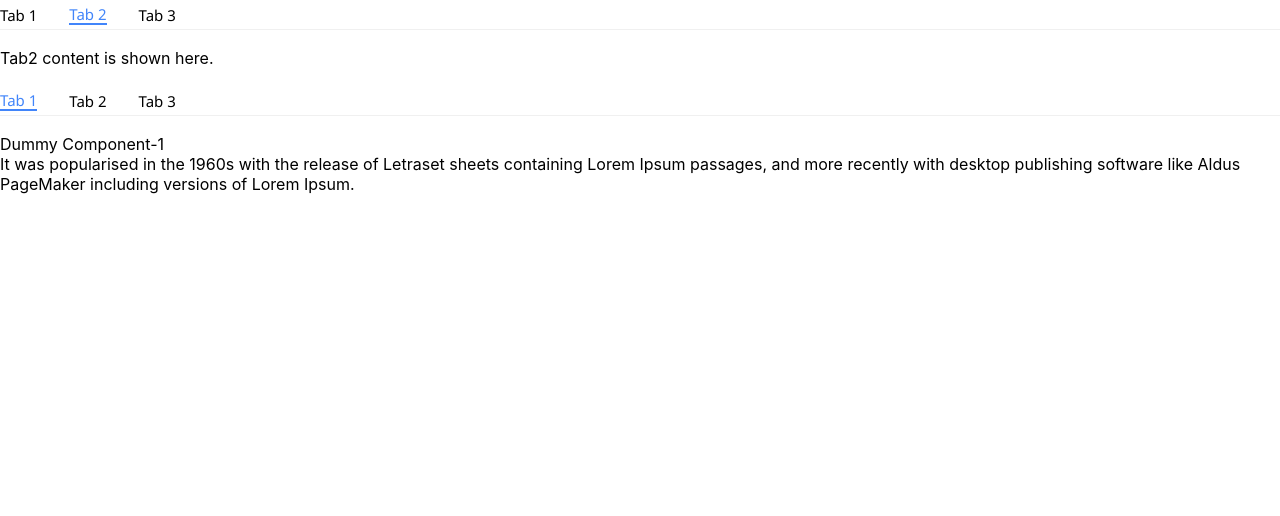
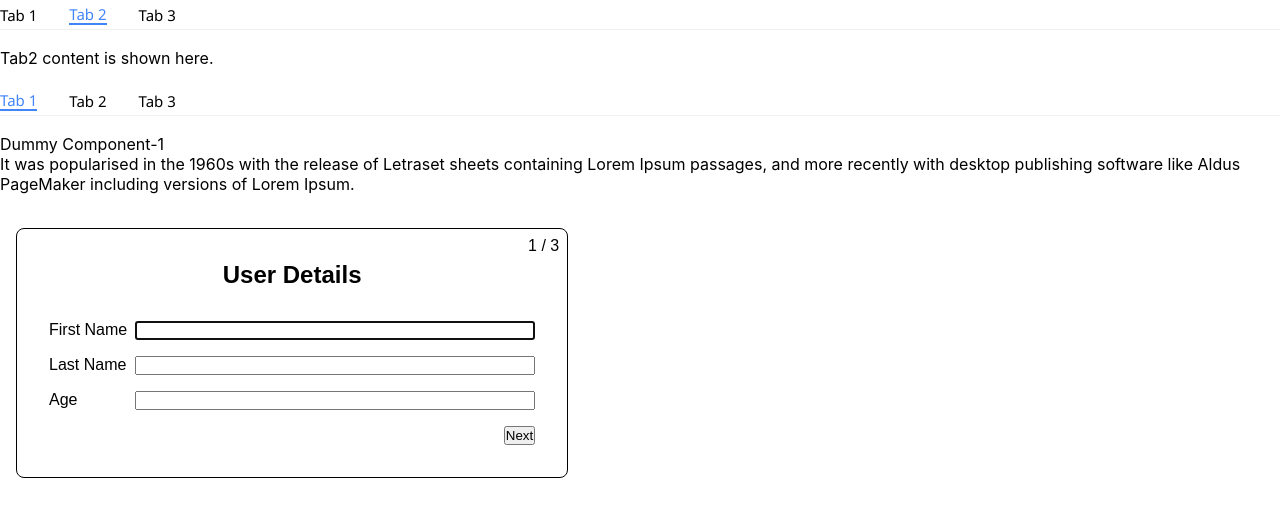
Before and after one commit to vikrantaroraa/canary-design, a React (Vite) app: page / in a window 1280 px wide. Shown: the top 516 px of the page. Built offline with nearby package versions, Linux system fonts and the light colour scheme.

Commit message:
feat: created multi step form

```diff
--- a/src/App.tsx
+++ b/src/App.tsx
@@ -1,12 +1,14 @@
 import ExampleTabs from "src/components/example-components/TabsTypeAExample";
 import "./App.css";
 import { ExampleTabsTypeB } from "src/components/example-components/TabsTypeBExample";
+import MultiStepForm from "src/components/MultiStepForm";
 
 function App() {
   return (
     <>
       <ExampleTabs />
       <ExampleTabsTypeB />
+      <MultiStepForm />
     </>
   );
 }
--- /dev/null
+++ b/src/components/MultiStepForm/Forms/AccountForm.tsx
@@ -0,0 +1,35 @@
+import React from "react";
+import FormWrapper from "src/components/MultiStepForm/Forms/FormWrapper";
+
+type AccountData = {
+  email: string;
+  password: string;
+};
+
+type AccountFormProps = AccountData & {
+  updateFields: (fields: Partial<AccountData>) => void;
+};
+
+function AccountForm({ email, password, updateFields }: AccountFormProps) {
+  return (
+    <FormWrapper title="Account Details">
+      <label>Email</label>
+      <input
+        autoFocus
+        required
+        type="email"
+        value={email}
+        onChange={(e) => updateFields({ email: e.target.value })}
+      />
+      <label>Password</label>
+      <input
+        required
+        type="password"
+        value={password}
+        onChange={(e) => updateFields({ password: e.target.value })}
+      />
+    </FormWrapper>
+  );
+}
+
+export { AccountForm };
--- /dev/null
+++ b/src/components/MultiStepForm/Forms/AddressForm.tsx
@@ -0,0 +1,57 @@
+import React from "react";
+import FormWrapper from "src/components/MultiStepForm/Forms/FormWrapper";
+
+type AddressData = {
+  street: string;
+  city: string;
+  state: string;
+  zip: string;
+};
+
+type AddressFormProps = AddressData & {
+  updateFields: (fields: Partial<AddressData>) => void;
+};
+
+function AddressForm({
+  street,
+  city,
+  state,
+  zip,
+  updateFields,
+}: AddressFormProps) {
+  return (
+    <FormWrapper title="Address">
+      <label>Street</label>
+      <input
+        autoFocus
+        required
+        type="text"
+        value={street}
+        onChange={(e) => updateFields({ street: e.target.value })}
+      />
+      <label>City</label>
+      <input
+        required
+        type="text"
+        value={city}
+        onChange={(e) => updateFields({ city: e.target.value })}
+      />
+      <label>State</label>
+      <input
+        required
+        type="text"
+        value={state}
+        onChange={(e) => updateFields({ state: e.target.value })}
+      />
+      <label>Zip</label>
+      <input
+        required
+        type="text"
+        value={zip}
+        onChange={(e) => updateFields({ zip: e.target.value })}
+      />
+    </FormWrapper>
+  );
+}
+
+export { AddressForm };
--- /dev/null
+++ b/src/components/MultiStepForm/Forms/FormWrapper.tsx
@@ -0,0 +1,27 @@
+import React, { ReactNode } from "react";
+
+interface FormWrapperProps {
+  title: string;
+  children: ReactNode;
+}
+function FormWrapper({ title, children }: FormWrapperProps) {
+  return (
+    <>
+      <h2 style={{ textAlign: "center", margin: 0, marginBottom: "2rem" }}>
+        {title}
+      </h2>
+      <div
+        style={{
+          display: "grid",
+          gap: "1rem 0.5rem",
+          justifyContent: "flex-start",
+          gridTemplateColumns: "auto minmax(auto, 400px)",
+        }}
+      >
+        {children}
+      </div>
+    </>
+  );
+}
+
+export default FormWrapper;
--- /dev/null
+++ b/src/components/MultiStepForm/Forms/UserForm.tsx
@@ -0,0 +1,44 @@
+import React from "react";
+import FormWrapper from "src/components/MultiStepForm/Forms/FormWrapper";
+
+type UserData = {
+  firstName: string;
+  lastName: string;
+  age: string;
+};
+
+type UserFormProps = UserData & {
+  updateFields: (fields: Partial<UserData>) => void;
+};
+
+function UserForm({ firstName, lastName, age, updateFields }: UserFormProps) {
+  return (
+    <FormWrapper title="User Details">
+      <label>First Name</label>
+      <input
+        autoFocus
+        required
+        type="text"
+        value={firstName}
+        onChange={(e) => updateFields({ firstName: e.target.value })}
+      />
+      <label>Last Name</label>
+      <input
+        required
+        type="text"
+        value={lastName}
+        onChange={(e) => updateFields({ lastName: e.target.value })}
+      />
+      <label>Age</label>
+      <input
+        required
+        min={1}
+        type="number"
+        value={age}
+        onChange={(e) => updateFields({ age: e.target.value })}
+      />
+    </FormWrapper>
+  );
+}
+
+export { UserForm };
--- /dev/null
+++ b/src/components/MultiStepForm/index.tsx
@@ -0,0 +1,89 @@
+import React, { FormEvent, useState } from "react";
+import { AccountForm } from "src/components/MultiStepForm/Forms/AccountForm";
+import { AddressForm } from "src/components/MultiStepForm/Forms/AddressForm";
+import { UserForm } from "src/components/MultiStepForm/Forms/UserForm";
+import { useMultiStepForm } from "src/components/MultiStepForm/useMultiStepForm";
+
+type FormData = {
+  firstName: string;
+  lastName: string;
+  age: string;
+  street: string;
+  city: string;
+  state: string;
+  zip: string;
+  email: string;
+  password: string;
+};
+const INITIAL_DATA: FormData = {
+  firstName: "",
+  lastName: "",
+  age: "",
+  street: "",
+  city: "",
+  state: "",
+  zip: "",
+  email: "",
+  password: "",
+};
+
+function MultiStepForm() {
+  const [data, setData] = useState(INITIAL_DATA);
+
+  const updateFields = (fields: Partial<FormData>) => {
+    setData((prev) => {
+      return { ...prev, ...fields };
+    });
+  };
+
+  const { steps, currentStepIndex, step, isFirstStep, isLastStep, back, next } =
+    useMultiStepForm([
+      <UserForm {...data} updateFields={updateFields} />,
+      <AddressForm {...data} updateFields={updateFields} />,
+      <AccountForm {...data} updateFields={updateFields} />,
+    ]);
+
+  const onSubmit = (e: FormEvent) => {
+    e.preventDefault();
+    if (!isLastStep) return next();
+    alert("Account created successfully!");
+  };
+
+  return (
+    <div
+      style={{
+        position: "relative",
+        border: "1px solid black",
+        padding: "2rem",
+        margin: "1rem",
+        borderRadius: "0.5rem",
+        fontFamily: "Arial",
+        maxWidth: "max-content",
+      }}
+    >
+      <form onSubmit={onSubmit}>
+        <div style={{ position: "absolute", top: "0.5rem", right: "0.5rem" }}>
+          {currentStepIndex + 1} / {steps.length}
+        </div>
+        {step}
+        <div
+          style={{
+            marginTop: "1rem",
+            display: "flex",
+            gap: "0.5rem",
+            justifyContent: "flex-end",
+          }}
+        >
+          {!isFirstStep && (
+            <button type="button" onClick={back}>
+              Back
+            </button>
+          )}
+          <button type="submit">{isLastStep ? "Finish" : "Next"}</button>
+        </div>
+      </form>
+    </div>
+  );
+}
+
+export default MultiStepForm;
--- /dev/null
+++ b/src/components/MultiStepForm/useMultiStepForm.ts
@@ -0,0 +1,34 @@
+import { ReactElement, useState } from "react";
+
+export const useMultiStepForm = (steps: ReactElement[]) => {
+  const [currentStepIndex, setCurrentStepIndex] = useState(0);
+
+  function next() {
+    setCurrentStepIndex((i) => {
+      if (i >= steps.length - 1) return i;
+      return i + 1;
+    });
+  }
+
+  function back() {
+    setCurrentStepIndex((i) => {
+      if (i <= 0) return i;
+      return i - 1;
+    });
+  }
+
+  function goTo(index: number) {
+    setCurrentStepIndex(index);
+  }
+
+  return {
+    currentStepIndex,
+    step: steps[currentStepIndex],
+    isFirstStep: currentStepIndex === 0,
+    isLastStep: currentStepIndex === steps.length - 1,
+    steps,
+    next,
+    back,
+    goTo,
+  };
+};
```
